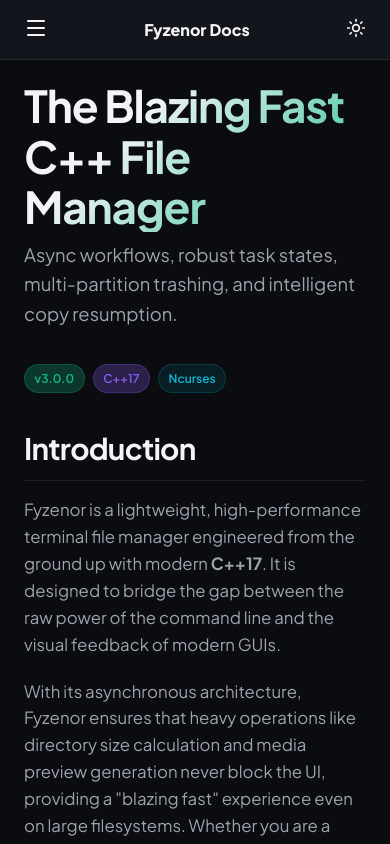
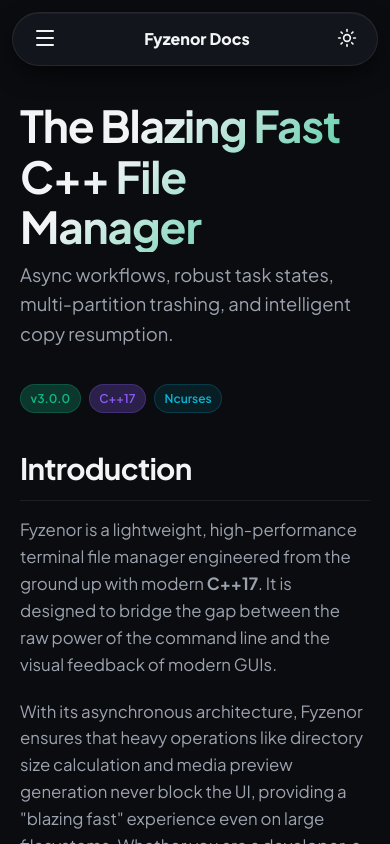
Before and after one commit to Bimbok/fyzenor-docs, a React (Vite) app: page / in a window 390 px wide. Shown: the top 844 px of the page. Built offline with nearby package versions, Linux system fonts and the light colour scheme; a small style sheet from the web is missing.

Commit message:
style: Convert mobile header into a floating rounded pill capsule navbar

```diff
--- a/src/index.css
+++ b/src/index.css
@@ -725,16 +725,18 @@ p {
 .mobile-header {
   display: none;
   position: fixed;
-  top: 0;
-  left: 0;
-  right: 0;
-  height: 60px;
+  top: 0.75rem;
+  left: 0.75rem;
+  right: 0.75rem;
+  height: 54px;
   background-color: var(--bg-sidebar);
-  border-bottom: 1px solid var(--border-color);
+  border: 1px solid var(--border-color);
+  border-radius: 9999px;
   align-items: center;
-  padding: 0 1.5rem;
+  padding: 0 1.25rem;
   justify-content: space-between;
   z-index: 40;
+  box-shadow: var(--shadow-premium), 0 8px 24px rgba(0, 0, 0, 0.25);
 }
 
 .mobile-backdrop {
@@ -754,7 +756,7 @@ p {
   }
   .main-content {
     margin-left: 0;
-    padding: 5rem 1.5rem 2rem;
+    padding: 6.25rem 1.25rem 2rem;
   }
   .keyboard-grid {
     overflow-x: auto;
```
